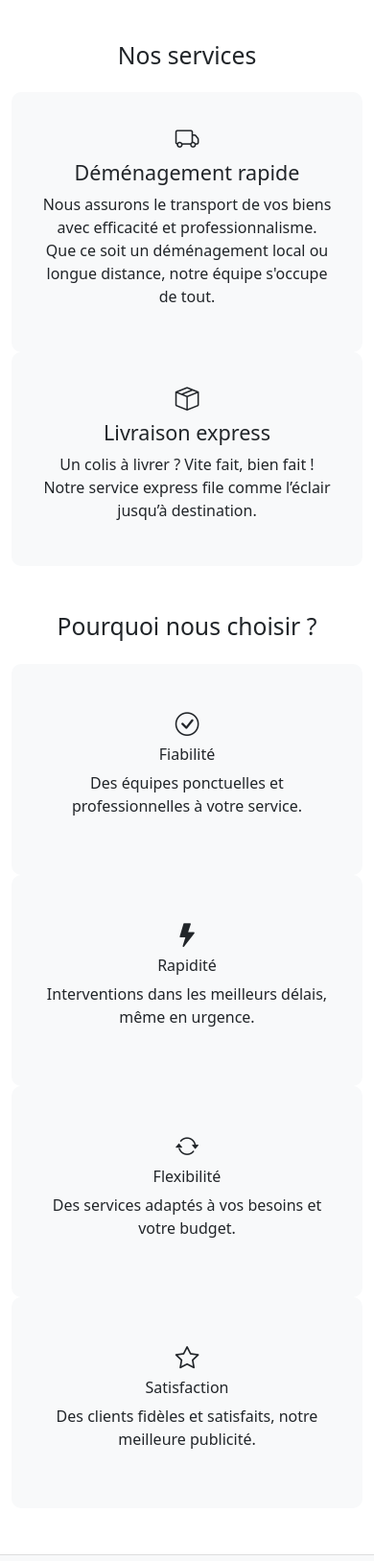
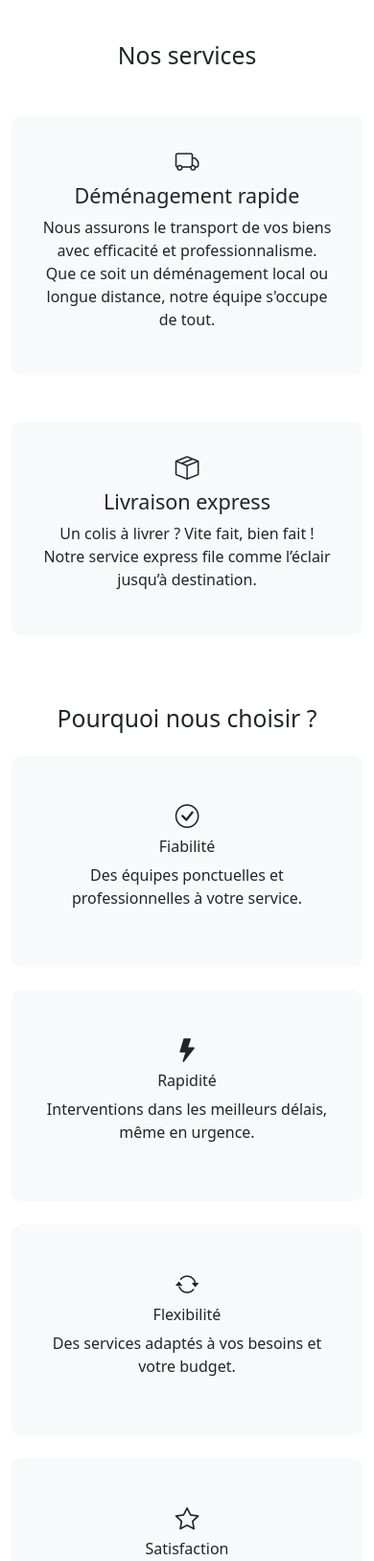
Before and after one commit to gradi08/site_Gotrans, a plain HTML site: page index.html in a window 390 px wide. Shown: the part 900-2527 px from the top of the page at 96% size. Drawn offline with nearby package versions, Linux system fonts and the light colour scheme.

Commit message:
version Delta 2

```diff
--- a/index.html
+++ b/index.html
@@ -90,7 +90,7 @@
             Nos services
         </h2>
         <div class="row text-center">
-            <div class="col-md-6">
+            <div class="col-md-6 my-4">
                 <div class="testimonial">
                     <i class="bi bi-truck fs-2 mb-1 icon-hover"></i>
                     <h4>Déménagement rapide</h4>
@@ -100,7 +100,7 @@
                     </p>
                 </div>
             </div>
-            <div class="col-md-6">
+            <div class="col-md-6 my-4">
                 <div class="testimonial">
                     <i class="bi bi-box-seam fs-2 mb-1 icon-hover"></i>
                     <h4>Livraison express</h4>
@@ -120,28 +120,28 @@
             Pourquoi nous choisir ?
         </h2>
         <div class="row text-center">
-            <div class="col-md-3">
+            <div class="col-md-3 mb-4">
                 <div class="testimonial">
                     <i class="bi bi-check-circle fs-2 mb-1 icon-hover"></i> <!-- Icône pour le professionnalisme -->
                     <h6>Fiabilité</h6>
                     <p>Des équipes ponctuelles et professionnelles à votre service.</p>
                 </div>
             </div>
-            <div class="col-md-3">
+            <div class="col-md-3 mb-4">
                 <div class="testimonial">
                     <i class="bi bi-lightning-fill fs-2 mb-1 icon-hover"></i> <!-- Icône pour la réactivité -->
                     <h6>Rapidité</h6>
                     <p>Interventions dans les meilleurs délais, même en urgence.</p>
                 </div>
             </div>
-            <div class="col-md-3">
+            <div class="col-md-3 mb-4">
                 <div class="testimonial">
                     <i class="bi bi-arrow-repeat fs-2 mb-1 icon-hover"></i><!-- Icône pour la confiance -->
                     <h6>Flexibilité</h6>
                     <p>Des services adaptés à vos besoins et votre budget.</p>
                 </div>
             </div>
-            <div class="col-md-3">
+            <div class="col-md-3 mb-4">
                 <div class="testimonial">
                     <i class="bi bi-star fs-2 mb-1 icon-hover"></i> <!-- Icône pour la confiance -->
                     <h6>Satisfaction</h6>
```
Also changed, not shown: apropos.html (+3 -3 lines).
